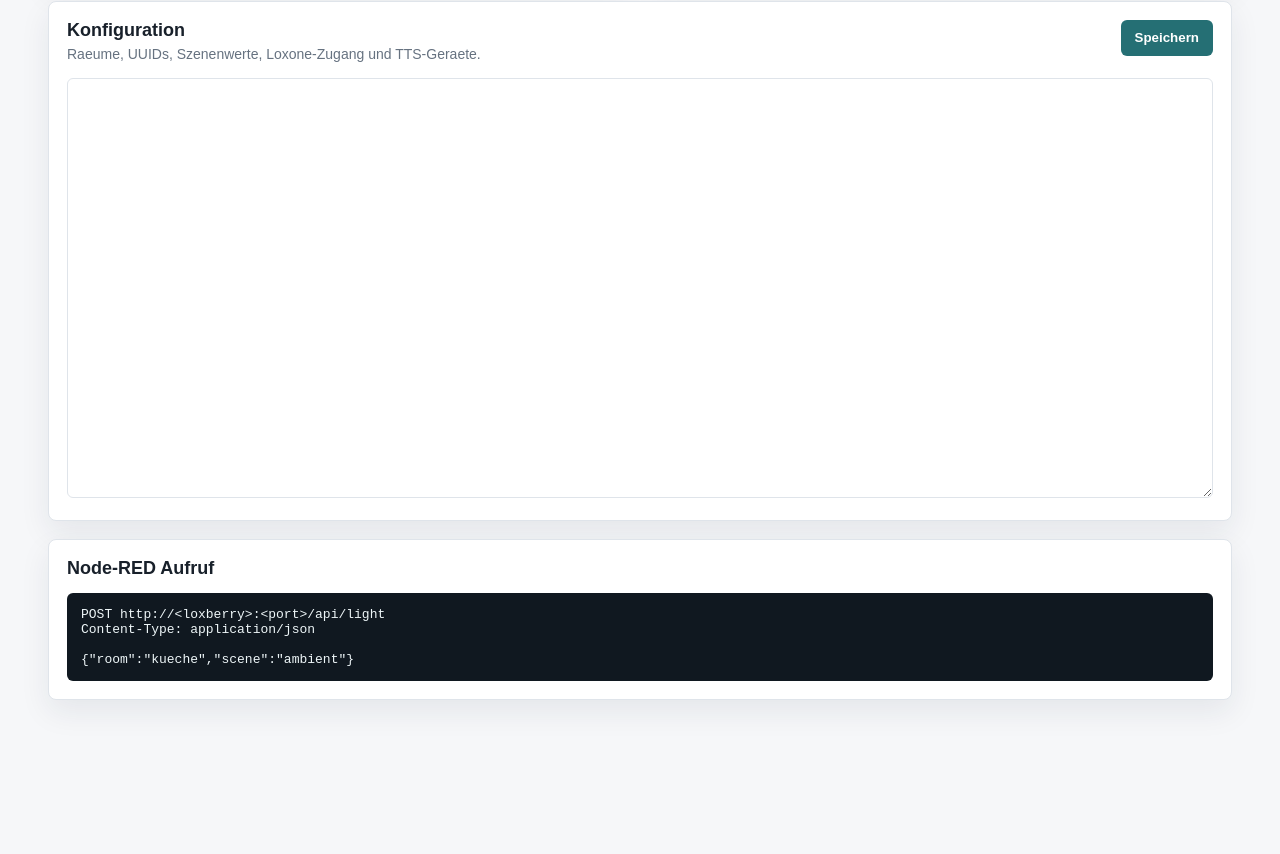
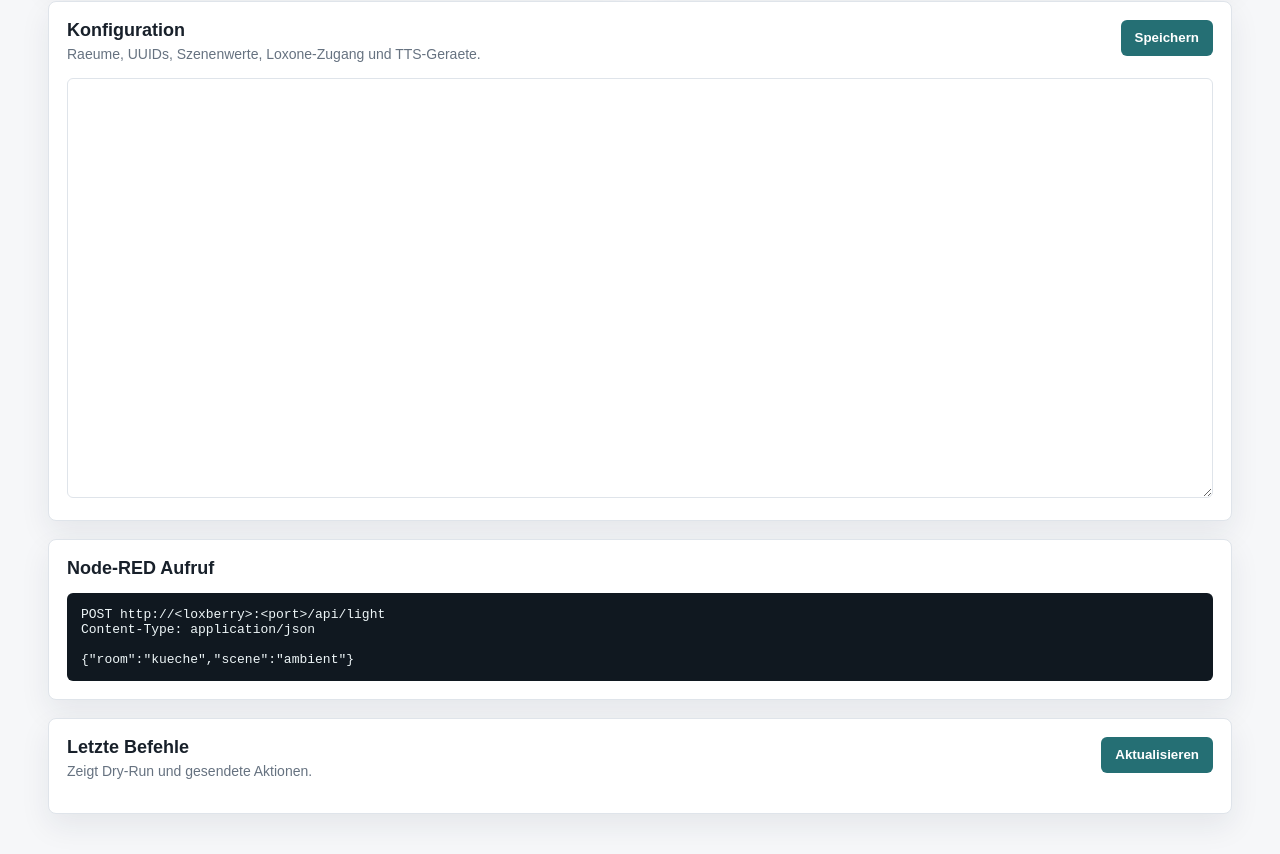
Before and after one commit to herdan75/loxevo, a website: page public/index.html in a window 1280 px wide. Shown: the part 386-1240 px from the top of the page. Before the commit the page ends 1126 px from the top, so only its background shows below. Drawn offline with Linux system fonts and the light colour scheme; files that its build step writes are made by us from their sources; no server answers; files whose address does not match are found by name.

Commit message:
Add dry-run event log UI

```diff
--- a/public/index.html
+++ b/public/index.html
@@ -58,6 +58,17 @@ Content-Type: application/json
 
 {"room":"kueche","scene":"ambient"}</code></pre>
       </section>
+
+      <section class="panel wide">
+        <div class="section-head">
+          <div>
+            <h2>Letzte Befehle</h2>
+            <p>Zeigt Dry-Run und gesendete Aktionen.</p>
+          </div>
+          <button id="refreshEventsBtn">Aktualisieren</button>
+        </div>
+        <div id="events" class="events"></div>
+      </section>
     </main>
 
     <script src="/assets/app.js"></script>
```
